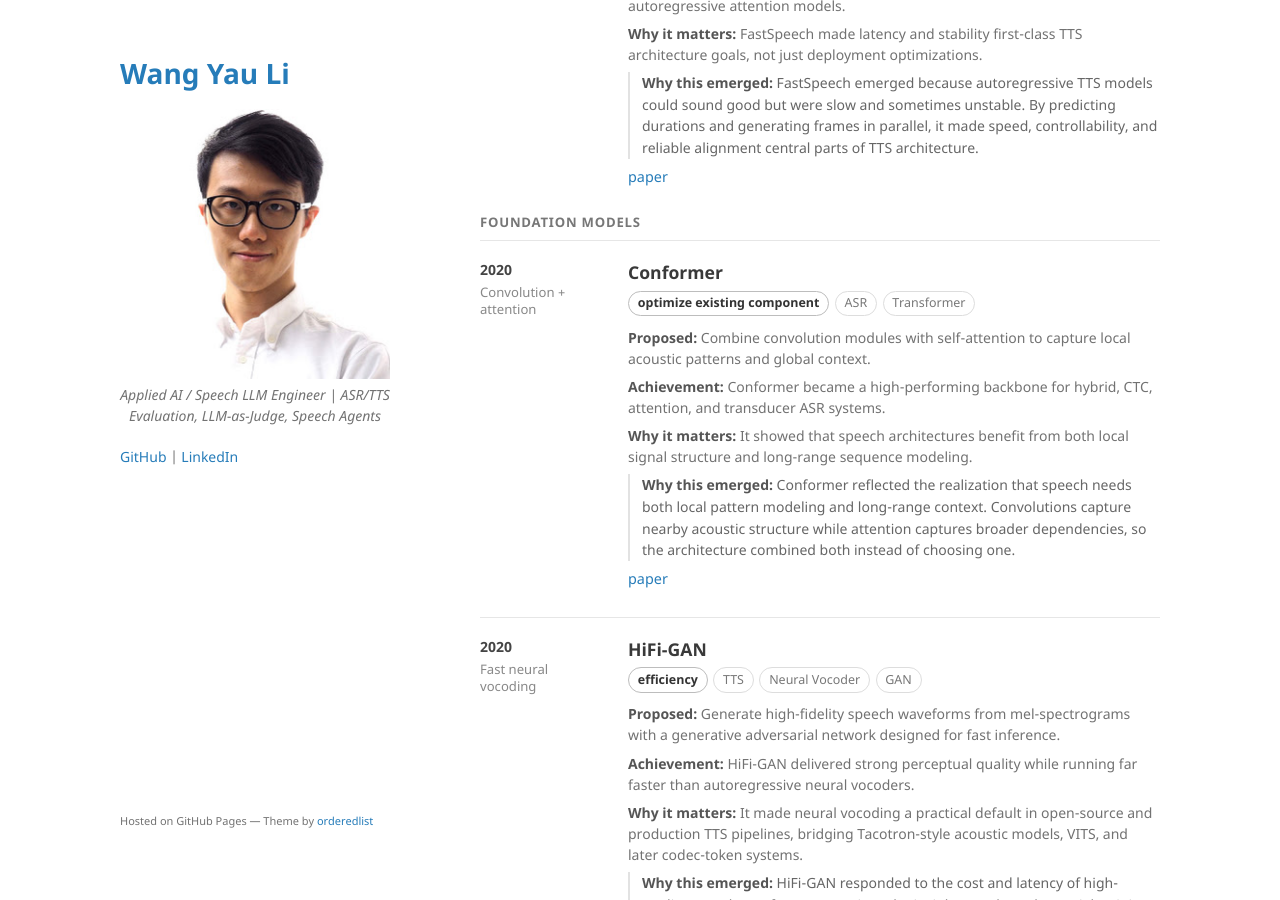
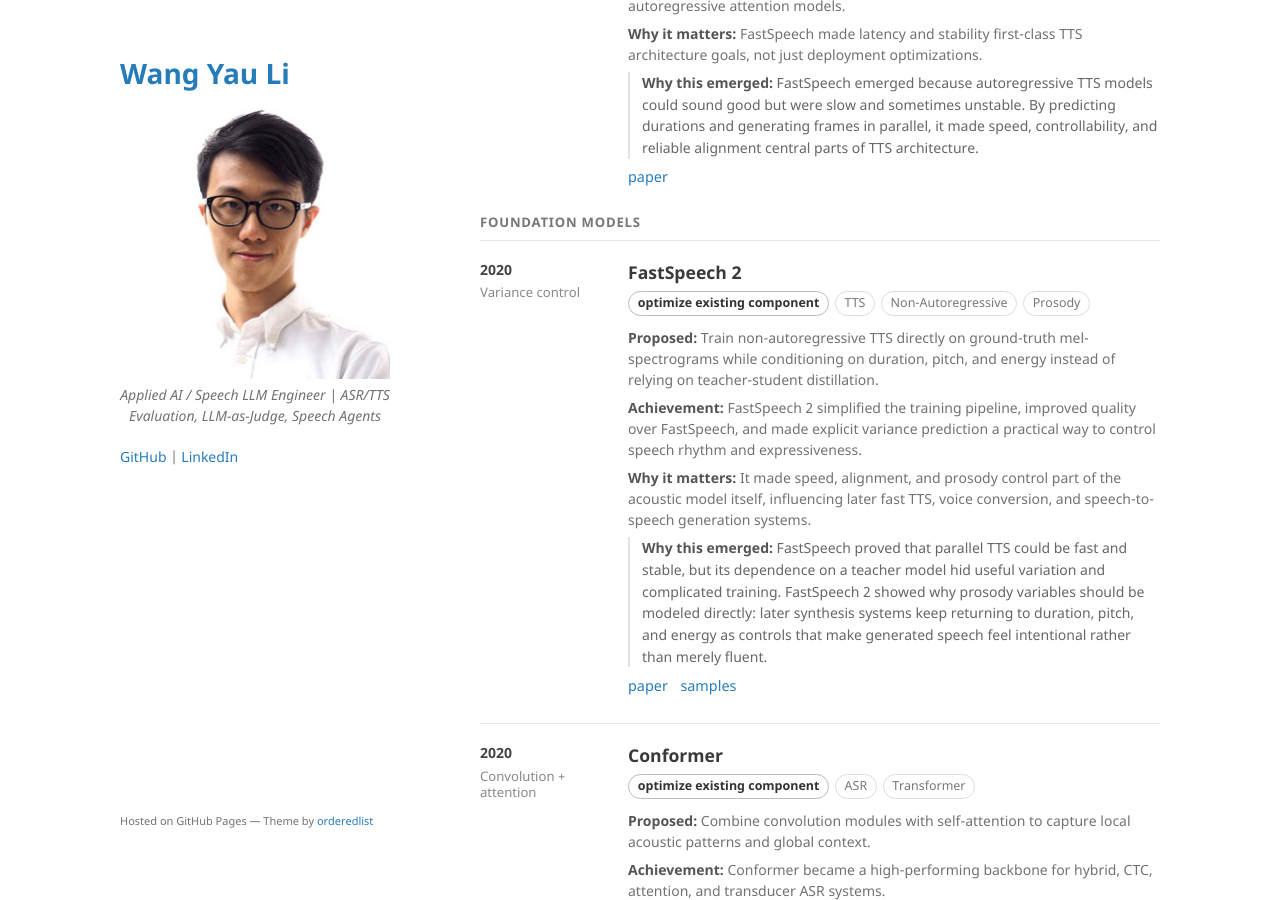
Before and after one commit to kennethli319/kennethli319.github.io, a Jekyll site: the page built from speech-timeline.md, in a window 1280 px wide and 900 px high, scrolled down 22584 px. Built offline with Jekyll 4.4.1, drawn with Linux system fonts in a browser that asks for light colours.

Commit message:
Add FastSpeech 2 speech timeline milestone

```diff
--- a/speech-timeline.md
+++ b/speech-timeline.md
@@ -999,6 +999,22 @@ title: Speech Timeline
 <section class="speech-row">
   <aside class="speech-year">
     2020
+    <div class="speech-kicker">Variance control</div>
+  </aside>
+  <div class="speech-body">
+    <h2>FastSpeech 2</h2>
+    <div class="speech-meta"><span class="speech-impact">optimize existing component</span><span class="speech-tag">TTS</span><span class="speech-tag">Non-Autoregressive</span><span class="speech-tag">Prosody</span></div>
+    <p><strong>Proposed:</strong> Train non-autoregressive TTS directly on ground-truth mel-spectrograms while conditioning on duration, pitch, and energy instead of relying on teacher-student distillation.</p>
+    <p><strong>Achievement:</strong> FastSpeech 2 simplified the training pipeline, improved quality over FastSpeech, and made explicit variance prediction a practical way to control speech rhythm and expressiveness.</p>
+    <p><strong>Why it matters:</strong> It made speed, alignment, and prosody control part of the acoustic model itself, influencing later fast TTS, voice conversion, and speech-to-speech generation systems.</p>
+    <p class="speech-reflection"><strong>Why this emerged:</strong> FastSpeech proved that parallel TTS could be fast and stable, but its dependence on a teacher model hid useful variation and complicated training. FastSpeech 2 showed why prosody variables should be modeled directly: later synthesis systems keep returning to duration, pitch, and energy as controls that make generated speech feel intentional rather than merely fluent.</p>
+    <p class="speech-source"><a href="https://arxiv.org/abs/2006.04558">paper</a> <a href="https://speechresearch.github.io/fastspeech2/">samples</a></p>
+  </div>
+</section>
+
+<section class="speech-row">
+  <aside class="speech-year">
+    2020
     <div class="speech-kicker">Convolution + attention</div>
   </aside>
   <div class="speech-body">
```
